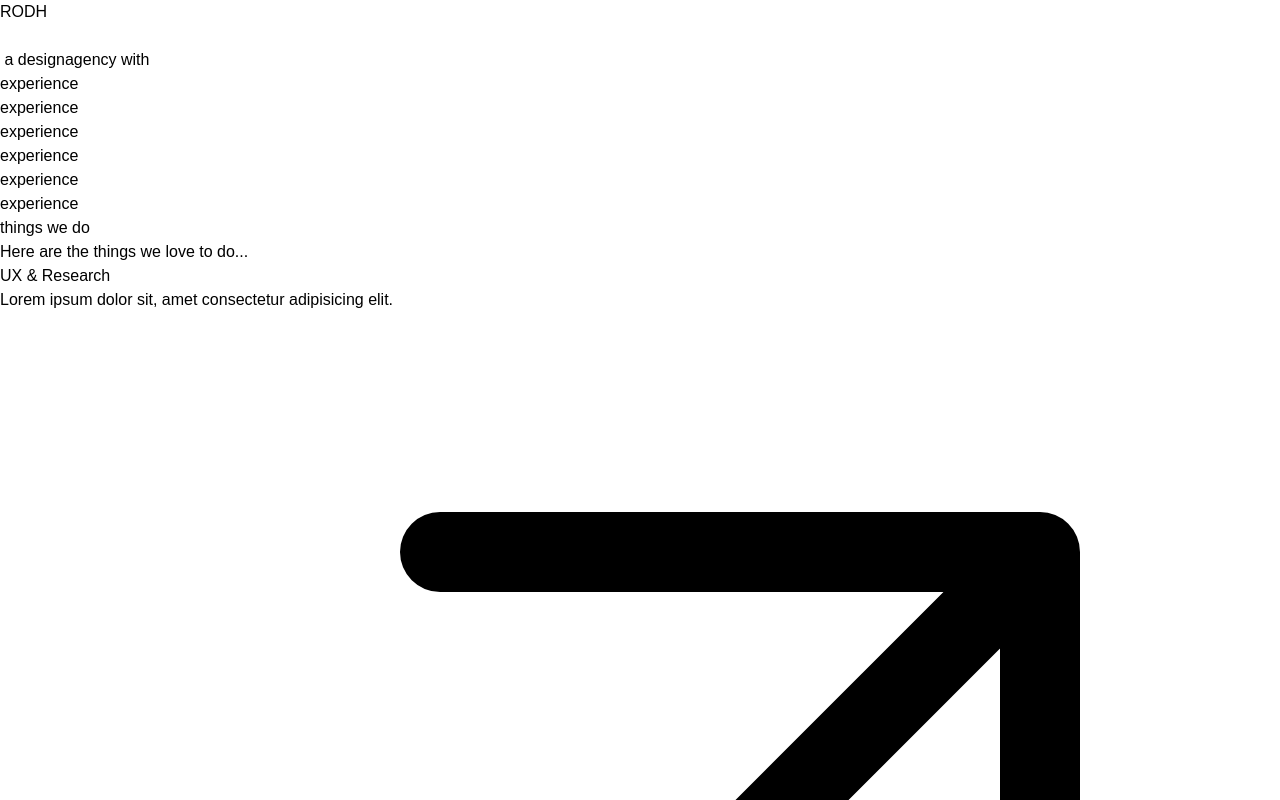
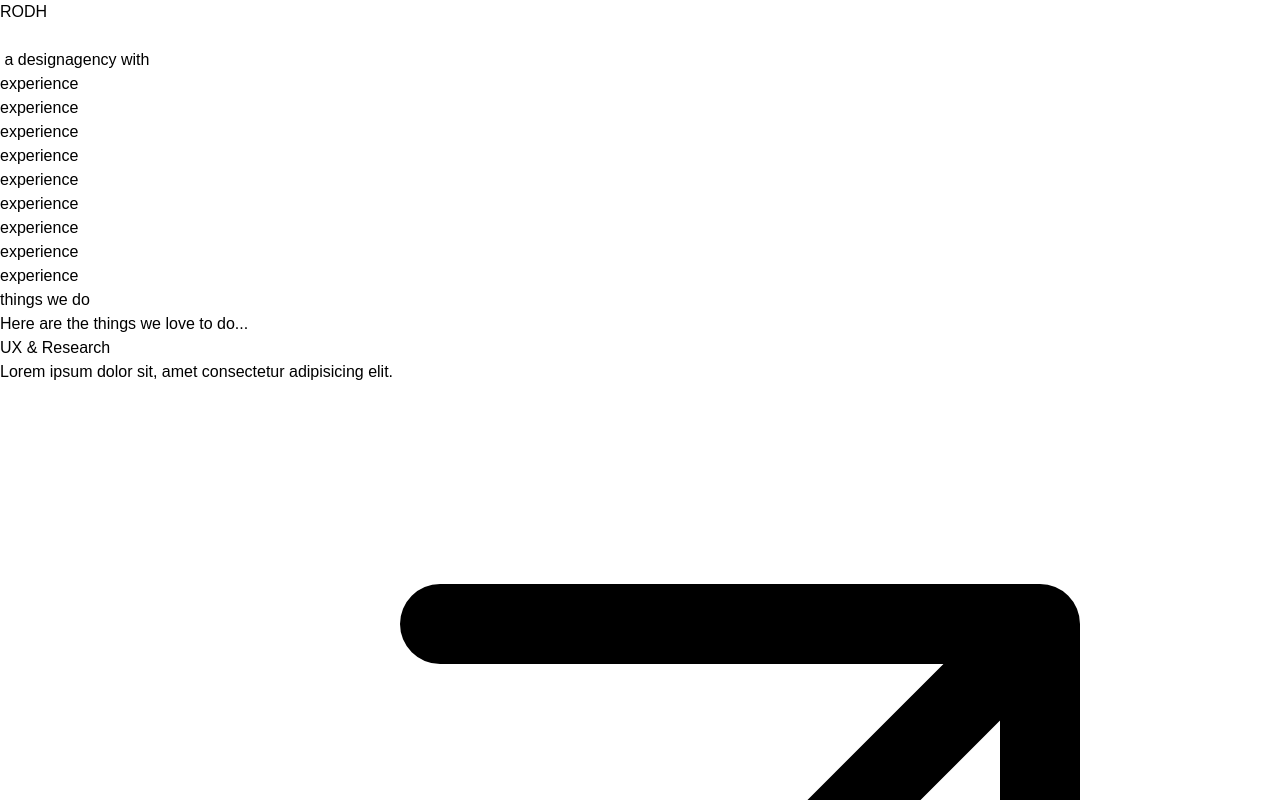
Before and after one commit to prinsium/FirstVUE, a Vue app: page / in a window 1280 px wide. Shown: the top 800 px of the page. Built offline with nearby package versions, Linux system fonts and the light colour scheme.

Commit message:
Update HomepageVue.vue

```diff
--- a/src/components/HomepageVue.vue
+++ b/src/components/HomepageVue.vue
@@ -4,7 +4,7 @@
             <span>&nbsp;a design</span>
             <span>agency with</span>
             <span class="w-screen">
-                <div className="overflow-hidden my-4">
+                <div className="hidden sm:block overflow-hidden my-4">
                     <div className="flex flex-row inline-block animate-marquee">
                     <!-- <div class="bg-gray-800 text-gray-100 pb-7 px-8 rounded-full flex justify-center items-center mr-3">experience</div>
                     <div class="bg-gray-800 text-gray-100 pb-7 px-8 rounded-full flex justify-center items-center mr-3">experience</div>
@@ -15,6 +15,24 @@
                             :key="index"
                             class="bg-gray-900 text-gray-100 pb-7 px-8 rounded-full flex justify-center items-center mr-3"
                         >
+                            experience
+                        </div>
+                </div>
+                </div>
+
+                <div className="sm:hidden overflow-hidden my-4">
+                    <div className="flex flex-row inline-block animate-marquee">
+                    <!-- <div class="bg-gray-800 text-gray-100 pb-7 px-8 rounded-full flex justify-center items-center mr-3">experience</div>
+                    <div class="bg-gray-800 text-gray-100 pb-7 px-8 rounded-full flex justify-center items-center mr-3">experience</div>
+                    <div class="bg-gray-800 text-gray-100 pb-7 px-8 rounded-full flex justify-center items-center mr-3">experience</div>
+                    <div class="bg-gray-800 text-gray-100 pb-7 px-8 rounded-full flex justify-center items-center mr-3">experience</div> -->
+                    <div class="bg-gray-900 text-gray-100 pb-7 px-8 rounded-full flex justify-center items-center mr-3">
+                            experience
+                        </div>
+                        <div class="bg-gray-900 text-gray-100 pb-7 px-8 rounded-full flex justify-center items-center mr-3">
+                            experience
+                        </div>
+                        <div class="bg-gray-900 text-gray-100 pb-7 px-8 rounded-full flex justify-center items-center mr-3">
                             experience
                         </div>
                 </div>
```
